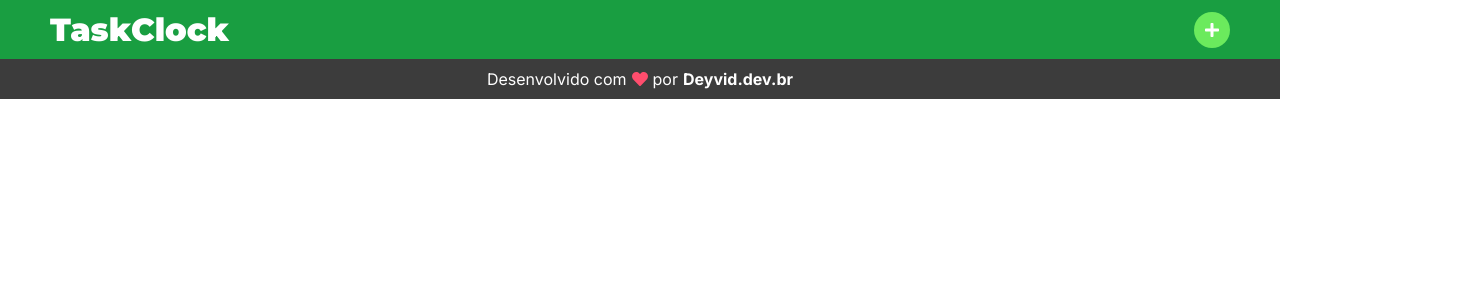
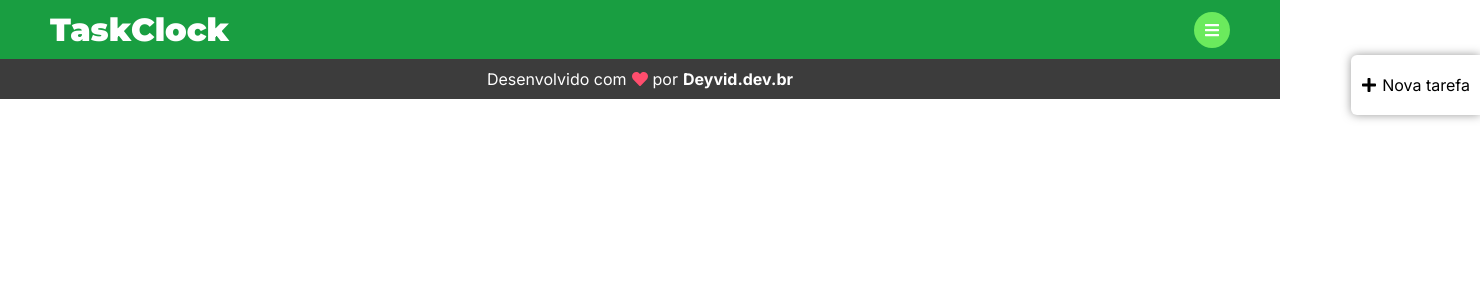
Before and after one commit to deyvidwms/task-clock, a React (Create React App) app in the folder frontend/: page / in a window 1280 px wide. Shown: the top 300 px of the page, 1480 px wide, since content can reach past the window. Built offline with nearby package versions, Linux system fonts and the light colour scheme.

Commit message:
Implementação do menu e correção do botão deste

```diff
--- a/frontend/src/Components/Header/index.css
+++ b/frontend/src/Components/Header/index.css
@@ -15,7 +15,7 @@
   color: #FFF;
 }
 
-.header > .header--options > .options--add-task {
+.header > .header--button-menu > .button-menu {
   background-color: #6bea5d;
   padding: 10px;
   border-radius: 50px;
@@ -23,12 +23,53 @@
   transition: all ease 0.3s;
 }
 
-.header > .header--options > .options--add-task:hover {
+.header > .header--button-menu > .button-menu:hover {
   background-color: #60e151;
 }
 
-.header > .header--options > .options--add-task > svg {
+.header > .header--button-menu > .button-menu > svg {
   display: flex;
   align-items: center;
   color: #FFF;
 }
+
+.header > .header--menu {
+  position: absolute;
+  top: 0;
+  right: 0;
+  padding: 10px 0;
+  background: #FFF;
+  border-radius: 6px 0 0 6px;
+  box-shadow: 0 0 10px rgb(127 127 127 / 80%);
+  transform: translate(200px, 55px);
+  transition: all ease 0.3s;
+}
+
+.header > .header--menu.active {
+  transform: translate(0px, 55px);
+}
+
+.header > .header--menu > div {
+  padding: 10px;
+  cursor: pointer;
+  transition: all ease 0.3s;
+}
+
+.header > .header--menu > div:hover {
+  background-color: #199e41;
+  color: #FFF;
+}
+
+.header > .header--menu > .options--add-task > p {
+  font-family: 'Inter';
+  font-size: 1rem;
+
+  display: flex;
+  flex-direction: row;
+  justify-content: space-between;
+  align-items: center;
+}
+
+.header > .header--menu > .options--add-task > p > svg {
+  margin-right: 5px;
+}
--- a/frontend/src/Components/Header/index.js
+++ b/frontend/src/Components/Header/index.js
@@ -1,18 +1,35 @@
-import React from 'react';
+import React, { useState } from 'react';
 
-import { FaPlus } from "react-icons/fa";
+import { FaBars, FaPlus, FaTimes } from "react-icons/fa";
 
 import './index.css';
 
 function Header() {
+  const [toggleMenu, setToggleMenu] = useState(true);
+
+  const handleToggleMenu = () => {
+    const element = document.getElementsByClassName("button-menu")[0];
+    const showMenu = element.getAttribute("data-toggle").indexOf("false") !== -1 ? true : false;
+    setToggleMenu(showMenu);
+  }
+
   return (
     <header className='header'>
+
       <h1 className='title'>TaskClock</h1>
-      <div className="header--options">
-        <div className="options--add-task">
-          <FaPlus />
+
+      <div className="header--button-menu">
+        <div className="button-menu" data-toggle={toggleMenu} onClick={ () => handleToggleMenu() } >
+          { toggleMenu ? (<FaBars />) : (<FaTimes />) }
         </div>
       </div>
+
+      <div className={toggleMenu ? "header--menu" : "header--menu active"}>
+        <div className="options--add-task">
+          <p> <FaPlus /> Nova tarefa </p>
+        </div>
+      </div>
+
     </header>
   );
 }
```
